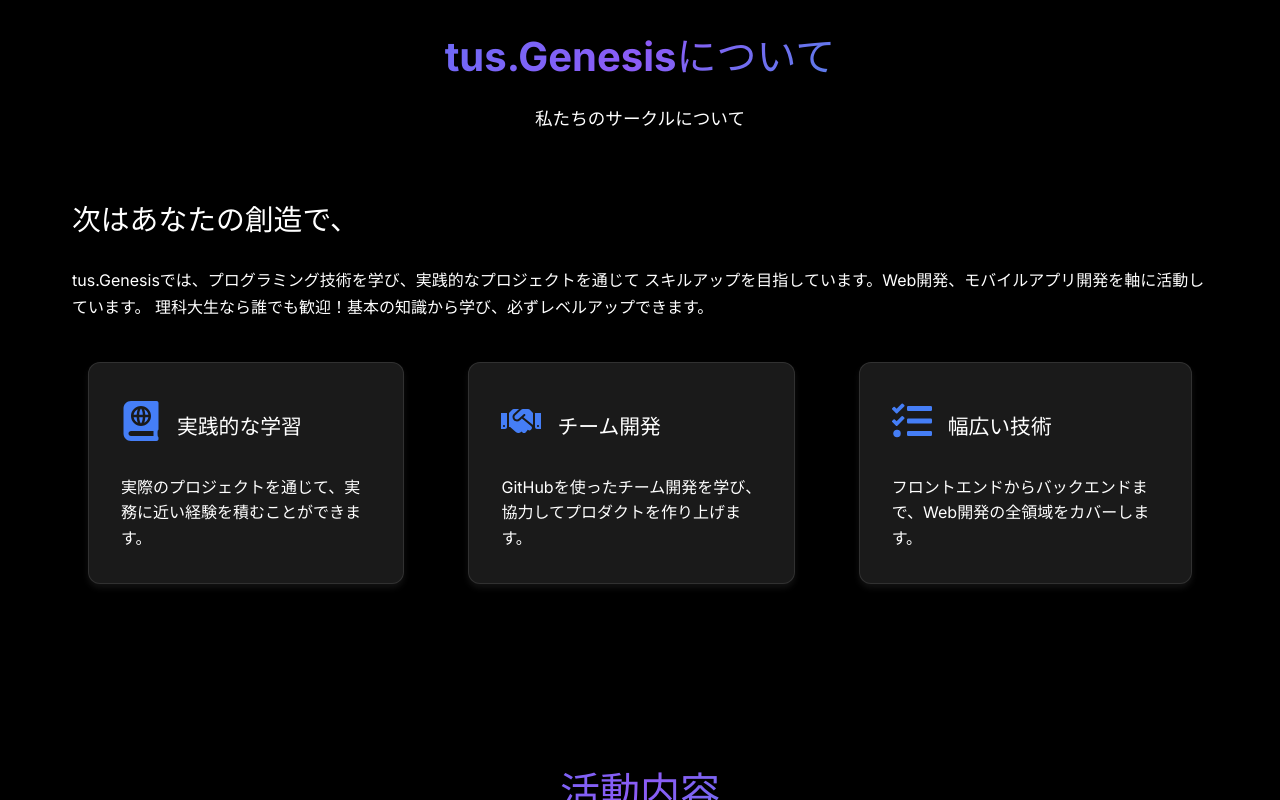
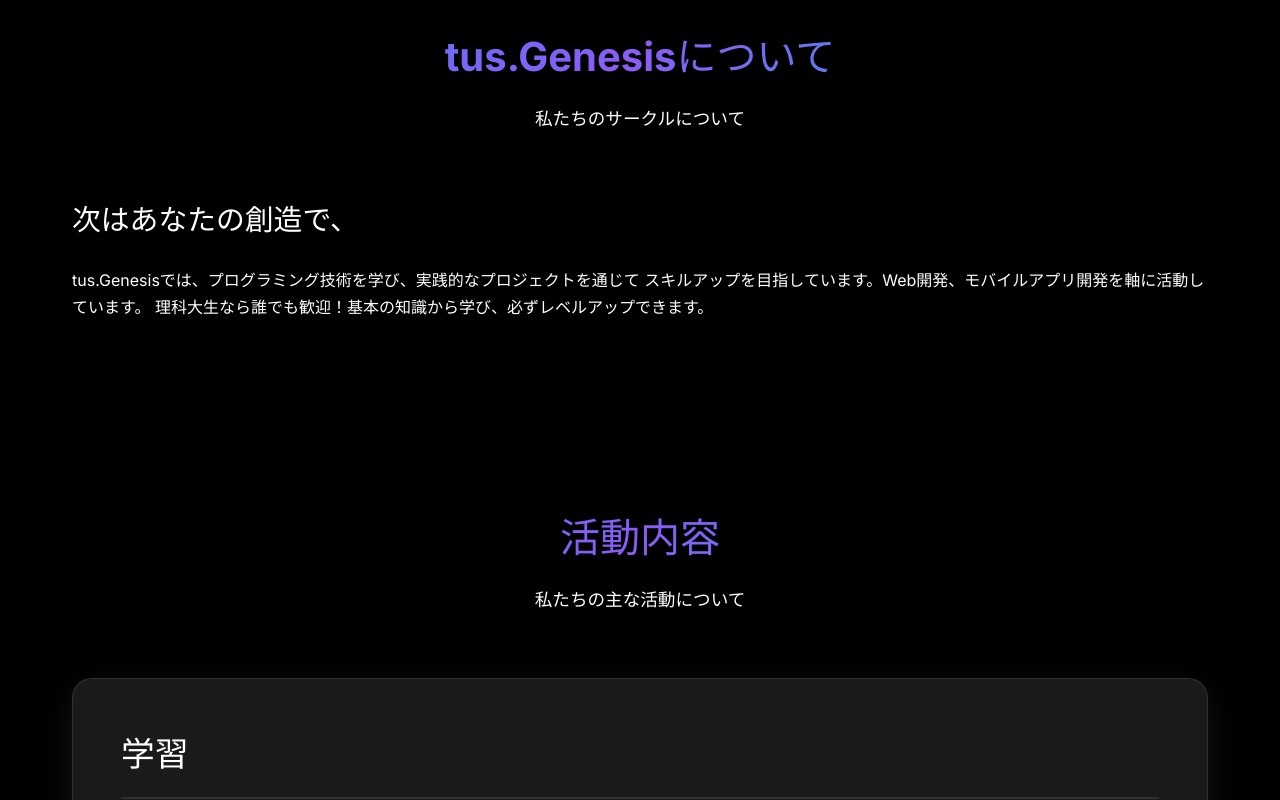
Before and after one commit to tus-Web/landing-page, a React (Vite) app: page / in a window 1280 px wide. Shown: the part 855-1655 px from the top of the page. Built offline with nearby package versions, Linux system fonts and the light colour scheme.

Commit message:
fix: update link in Header component to point to application section

```diff
--- a/src/components/About/About.tsx
+++ b/src/components/About/About.tsx
@@ -22,7 +22,7 @@
               </p>
           </div>
 
-          <div className="features">
+          {/* <div className="features">
             <div className="feature-card">
               <div className="feature-header">
                 <IconContext.Provider value={{ color: '#457ef6'}}>
@@ -52,7 +52,7 @@
               </div>
               <p>フロントエンドからバックエンドまで、Web開発の全領域をカバーします。</p>
             </div>
-          </div>
+          </div> */}
         </div>
       </div>
     </section>
--- a/src/components/Header/Header.tsx
+++ b/src/components/Header/Header.tsx
@@ -11,7 +11,7 @@
           </div>
         </div>
 
-        <a href="#contact" className="cta-button">
+        <a href="#application" className="cta-button">
           今すぐ申し込む
         </a>
       </div>
```
